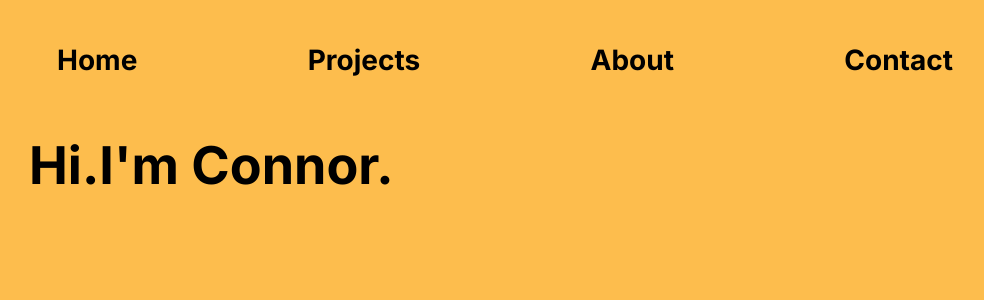
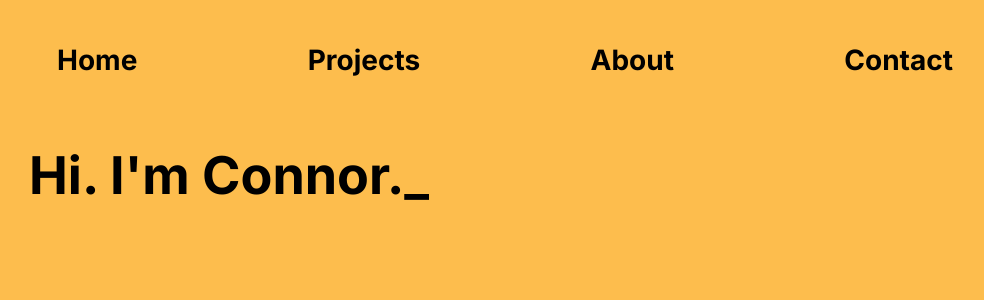
Before and after one commit to connork97/connorkormos.com, a Next.js app: page / in a window 1280 px wide. Shown: the top 300 px of the page, without its empty margins (163-1147 px from the left). Built offline with nearby package versions, Linux system fonts and the light colour scheme.

Commit message:
altered home page text animation

```diff
--- a/app/components/HomePage.js
+++ b/app/components/HomePage.js
@@ -1,33 +1,92 @@
 'use client'
 
-import React, { useState, useEffect } from 'react';
+import React, { useState, useEffect, useRef } from 'react';
 
 import styles from './HomePage.module.css';
 
 const HomePage = () => {
 
-    const introText = ["", "a Full Stack Web Developer.", "a Software Engineer.", "a critical thinker.", "a team player.", "detail oriented.", "creative.", "results driven.", "a problem solver."]
+    const [hiText, setHiText] = useState("")
+    const [connorText, setConnorText] = useState("")
+    const [iAmText, setIAmText] = useState("")
+    let hiConnorText = hiText + connorText
+
+
+    useEffect(() => {
+        setTimeout(() => {
+            typingAnimation("Hi. ", setHiText)
+        }, 1000)
+    }, [])
+
+    useEffect(() => {
+        setTimeout(() => {
+            typingAnimation("I'm Connor.", setConnorText)
+        }, 3000)
+    }, [])
+
+    useEffect(() => {
+        setTimeout(() => {
+            typingAnimation("And I am ", setIAmText)
+        }, 5500)
+    }, [])
+
+    useEffect(() => {
+        setTimeout(() => {
+            setUnderscorePosition((prevPosition) => (prevPosition + 1))
+        }, 5500)
+    }, [])
+
+    const typingAnimation = (text, name) => {
+        let iteration = 0;
+        const totalIterations = text.length + 20;
+
+        const interval = setInterval(() => {
+            // setShowText(true)
+            let newText;
+
+            if (iteration < (text.length + 20)) {
+                // Typing animation
+                newText = text.slice(0, iteration + 1);
+            }
+
+            name(newText);
+
+            if (iteration >= totalIterations) {
+                name(text)
+                clearInterval(interval);
+                // setShowText(false)
+            }
+
+            iteration += 1;
+            console.log(hiConnorText)
+        }, 100);
+    };
+
+    const iAmTextArr = ["a Full Stack Web Developer", "a Software Engineer", "a critical thinker", "a team player", "detail oriented", "creative", "results driven", "a problem solver"]
     const [currentIntroTextIndex, setCurrentIntroTextIndex] = useState(0)
-    const [currentString, setCurrentString] = useState(introText[currentIntroTextIndex])
+    const [currentString, setCurrentString] = useState(iAmTextArr[currentIntroTextIndex])
 
     const [displayedText, setDisplayedText] = useState(currentString)
     const [showText, setShowText] = useState(false)
 
+    const [underscorePosition, setUnderscorePosition] = useState(1)
+
     useEffect(() => {
         const interval = setInterval(() => {
-            setCurrentIntroTextIndex((prevIndex) => (prevIndex + 1) % introText.length);
-            setCurrentString(introText[currentIntroTextIndex]);
+            setCurrentIntroTextIndex((prevIndex) => (prevIndex + 1) % iAmTextArr.length);
+            setCurrentString(iAmTextArr[currentIntroTextIndex]);
         }, currentString.length * 100 * 2 + 4000);
         return () => clearInterval(interval);
     }, [currentIntroTextIndex]);
 
     useEffect(() => {
-        setTimeout(() => {
-            runAnimation(currentString);
-        }, 1000);
+        // setTimeout(() => {
+            typingBackspacingAnimation(currentString);
+        // }, 1000);
     }, [currentString, currentIntroTextIndex]);
 
-    const runAnimation = (text) => {
+
+    const typingBackspacingAnimation = (text) => {
         let iteration = 0;
         const totalIterations = text.length * 2 + 20;
 
@@ -58,9 +117,12 @@ const HomePage = () => {
         <div className={styles.iAmDiv}>
             <span>
 
-            <span className={styles.hi}>Hi. <span className={styles.imConnor}> I&apos;m Connor.</span></span>
-            <h1 className={styles.iAmH1}>And I am...</h1>
-            <span className={styles.iAmSpan}>{currentIntroTextIndex > 1 & showText ? displayedText : null}</span>
+            <span className={styles.hiImConnor}>{hiConnorText}<span className={styles.blinkingUnderscore}>{underscorePosition === 1 && '_'}</span></span>
+            {/* <span>Hi.&nbsp;&nbsp;I&apos;m Connor.</span> */}
+
+            <span className={styles.iAmSpan}>{iAmText}
+            <span className={styles.iAmSpan}>{currentIntroTextIndex > 0 & showText ? displayedText : null}<span className={styles.blinkingUnderscore}>{underscorePosition === 3 && '_'}</span></span>
+            <span className={styles.blinkingUnderscore}>{underscorePosition === 2 && '_'}</span></span>
             </span>
         </div>
     )
--- a/app/components/HomePage.module.css
+++ b/app/components/HomePage.module.css
@@ -9,21 +9,21 @@
     justify-content: center;
 }
 
-.hi {
+.hiImConnor {
     display: flex;
     text-align: left;
     position: relative;
     width: 100%;
     margin-top: 2.5%;
     font-size: 3.25rem;
-    line-height: 3rem;
-    animation: fadeIn 3s ease forwards;
+    line-height: 4.25rem;
+    /* animation: fadeIn 3s ease forwards; */
 }
 
-.imConnor {
-    opacity: 0;
-    animation: fadeIn 2s 3s ease forwards;
-}
+/* .imConnor { */
+    /* opacity: 0; */
+    /* animation: fadeIn 2s 3s ease forwards; */
+/* } */
 
 @keyframes fadeIn {
     0% {
@@ -37,13 +37,13 @@
 
 .iAmH1 {
     display: flex;
+    text-align: left;
     position: relative;
-    text-align: left;
     width: 100%;
-    opacity: 0;
+    /* opacity: 0; */
     font-size: 2.75rem;
-    line-height: 2rem;
-    animation: fadeIn 3s 6s ease forwards;
+    line-height: 3.75rem;
+    /* animation: fadeIn 3s 6s ease forwards; */
     /* left: 50%; */
     /* animation: iAmFadeIn 1.5s forwards; */
 }
@@ -54,7 +54,7 @@
     height: auto;
     text-align: left;
     font-size: 2.75rem;
-    line-height: 3rem;
+    line-height: 3.75rem;
 }
 
 @keyframes iAmFadeIn {
@@ -62,6 +62,20 @@
         opacity: 0;
     }
     100% {
+        opacity: 1;
+    }
+}
+
+.blinkingUnderscore {
+    opacity: 0;
+    animation: blink 1s infinite;
+}
+
+@keyframes blink {
+    0%, 100% {
+        opacity: 0;
+    }
+    50% {
         opacity: 1;
     }
 }
```
